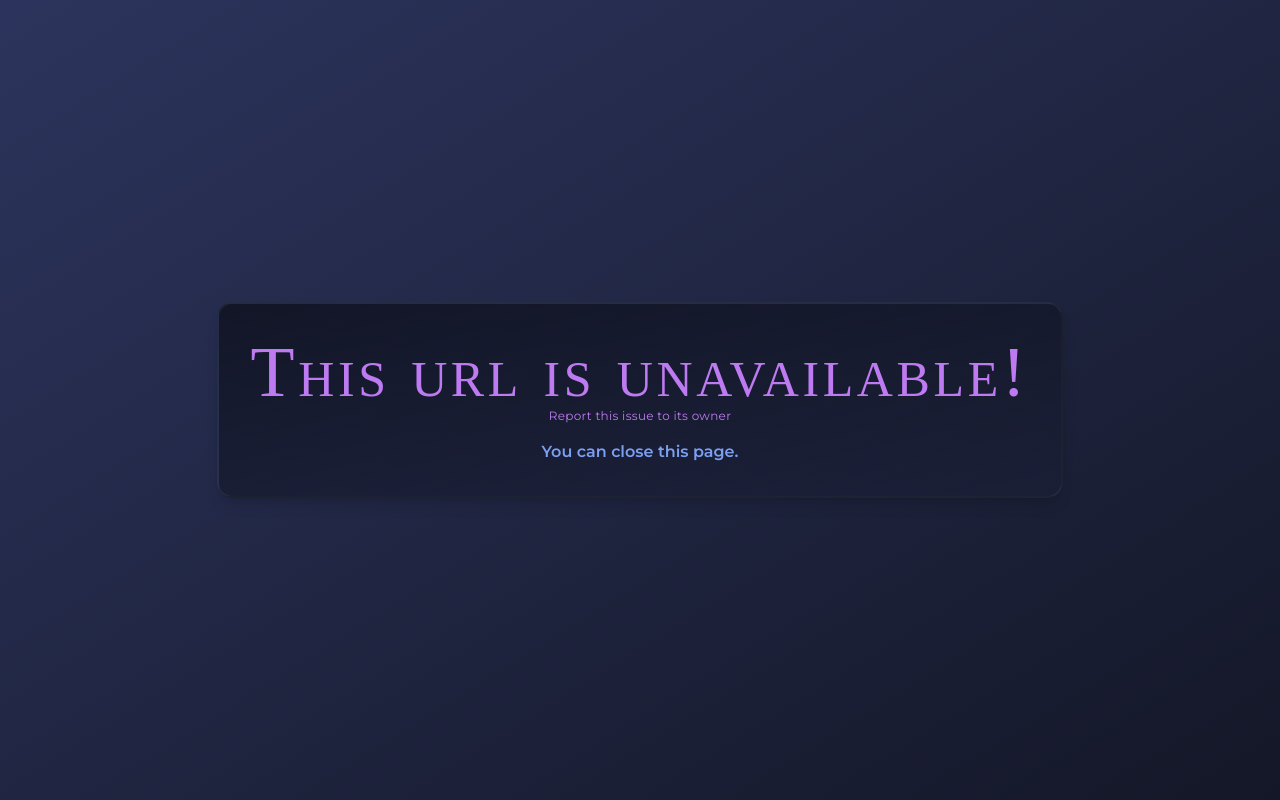
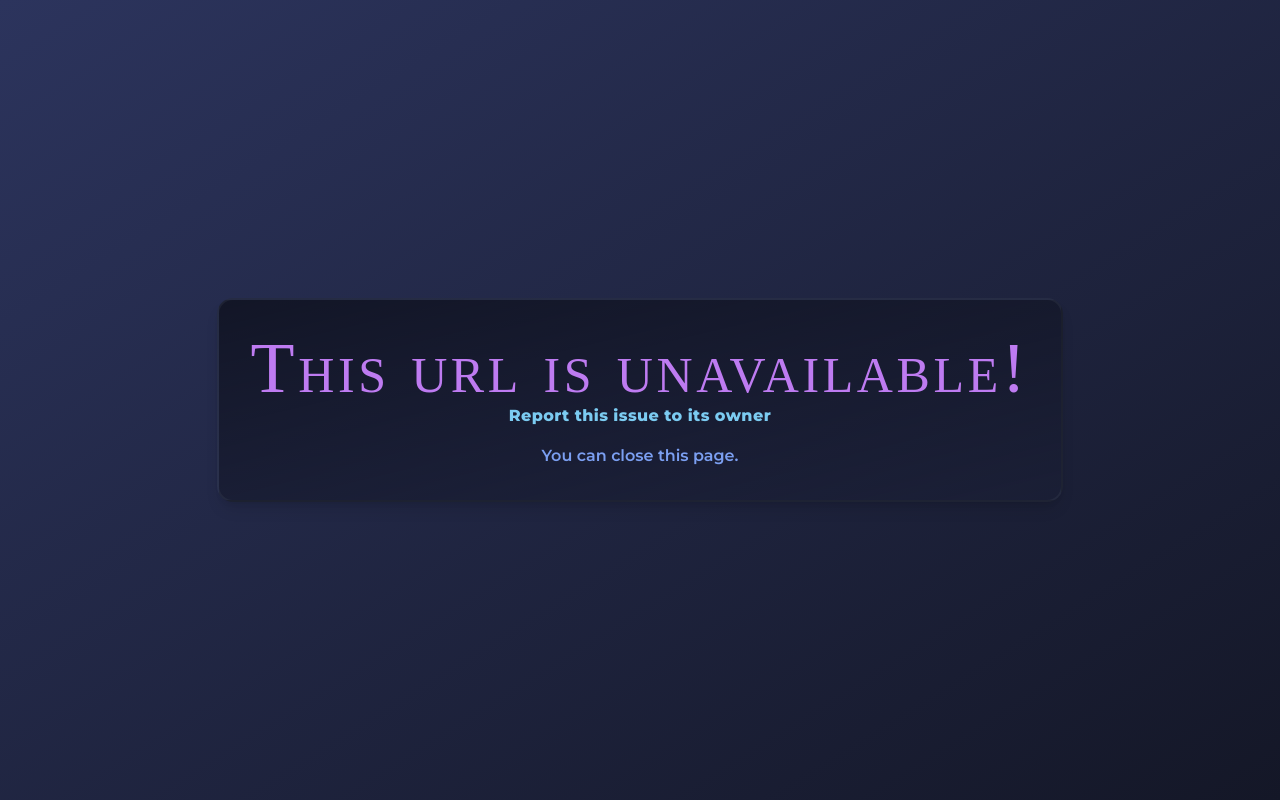
Before and after one commit to KevinDurand974/shorter_url_app, a Next.js app in the folder apps/kurl/: page /notavailable in a window 1280 px wide. Built offline with nearby package versions, Linux system fonts and the light colour scheme; a web font is replaced by a local one.

Commit message:
Update titles

```diff
--- a/apps/kurl/src/pages/notavailable.tsx
+++ b/apps/kurl/src/pages/notavailable.tsx
@@ -6,7 +6,7 @@ const NotAvailablePage = () => {
 	return (
 		<>
 			<Head>
-				<title>Crap this doesn&apos;t work - Kurl</title>
+				<title>Oops, it doesn&apost work - Kurl</title>
 				<meta
 					name="description"
 					content="This redirect url isn't available at this moment."
@@ -19,7 +19,7 @@ const NotAvailablePage = () => {
 						<h1 className="text-3xl md:text-5xl lg:text-7xl text-center smallcase text-accent font-rubik tracking-wider transition-all duration-300">
 							This url is unavailable!
 						</h1>
-						<p className="text-accent text-xs text-center tracking-wide">
+						<p className="text-hover font-extrabold text-center tracking-wide">
 							Report this issue to its owner
 						</p>
 					</div>
--- a/apps/kurl/src/pages/notfound.tsx
+++ b/apps/kurl/src/pages/notfound.tsx
@@ -6,7 +6,7 @@ const NotFoundPage = () => {
 	return (
 		<>
 			<Head>
-				<title>Why are your here? - Kurl</title>
+				<title>What are you doing here? - Kurl</title>
 				<meta name="description" content="This redirect url doesn't exist." />
 				<link rel="icon" href="/favicon.ico" />
 			</Head>
```
